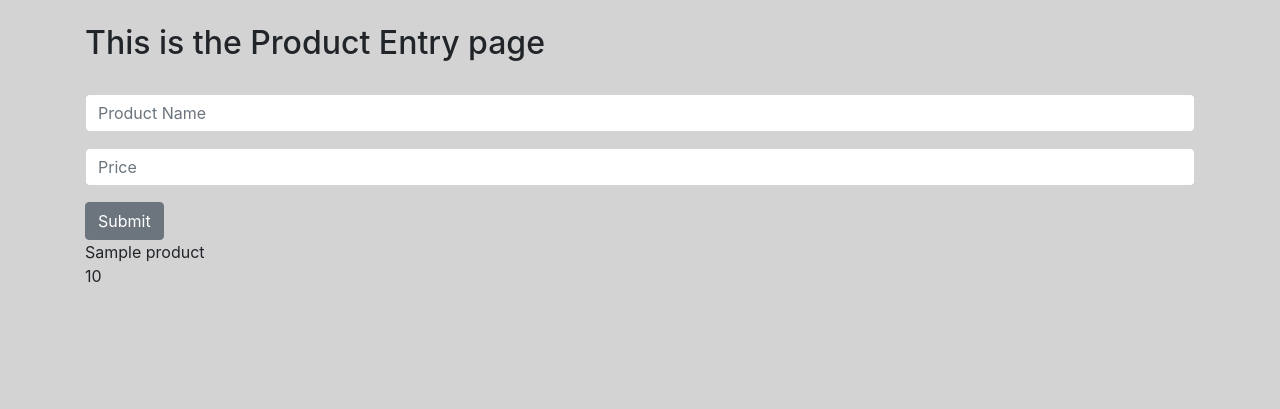
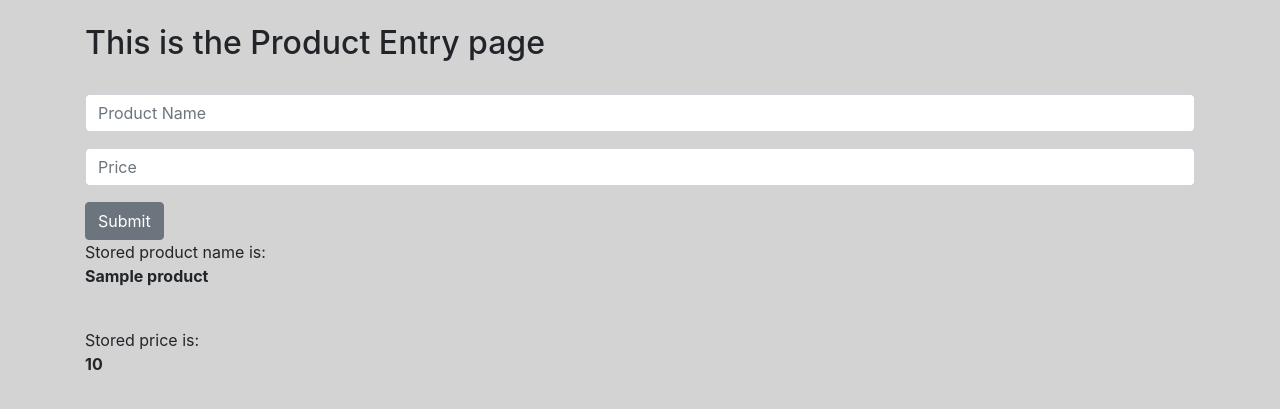
Before and after one commit to 444B/flask_sandbox, a Flask app: template templates/product_entry.html in a window 1280 px wide. Shown: the part 56-465 px from the top of the page. Run offline with Flask 2, Linux system fonts and the light colour scheme; the template is opened without the code that fills it: most values are stand-ins (such as "Sample title", 1, 10 or a date in 2020).

Commit message:
V2, strong, index

```diff
--- a/templates/product_entry.html
+++ b/templates/product_entry.html
@@ -20,11 +20,15 @@
 
   <button type="submit" class="btn btn-secondary">Submit</button>
   </form>
-{{ product }}
+<p>Stored product name is:
+	<br>
+ 	<strong>{{ product }}</strong>
+</p>
 <br>
-{{ price }}
-
-
+<p>Stored price is:
+	<br>
+	<strong>{{ price }}</strong>
+</p>
 </div>
 
 {% endblock %}
--- a/templates/product_search.html
+++ b/templates/product_search.html
@@ -15,7 +15,10 @@
   <button type="submit" class="btn btn-secondary">Submit</button>
   </form>
 
-<p> {{ result }} </p>
+<p>Search result is:
+	<br>
+	<strong>{{ result }}</strong>
+</p>
 
 </div>
 
```
